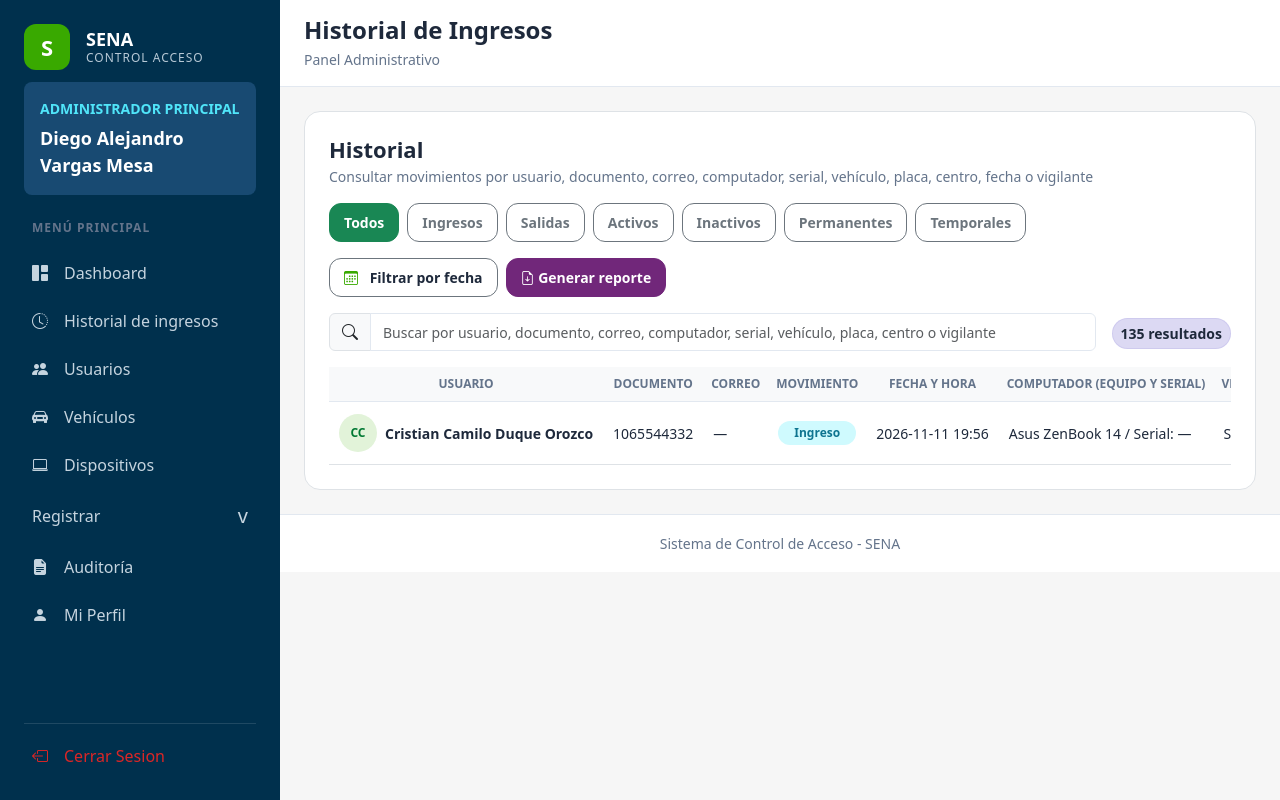
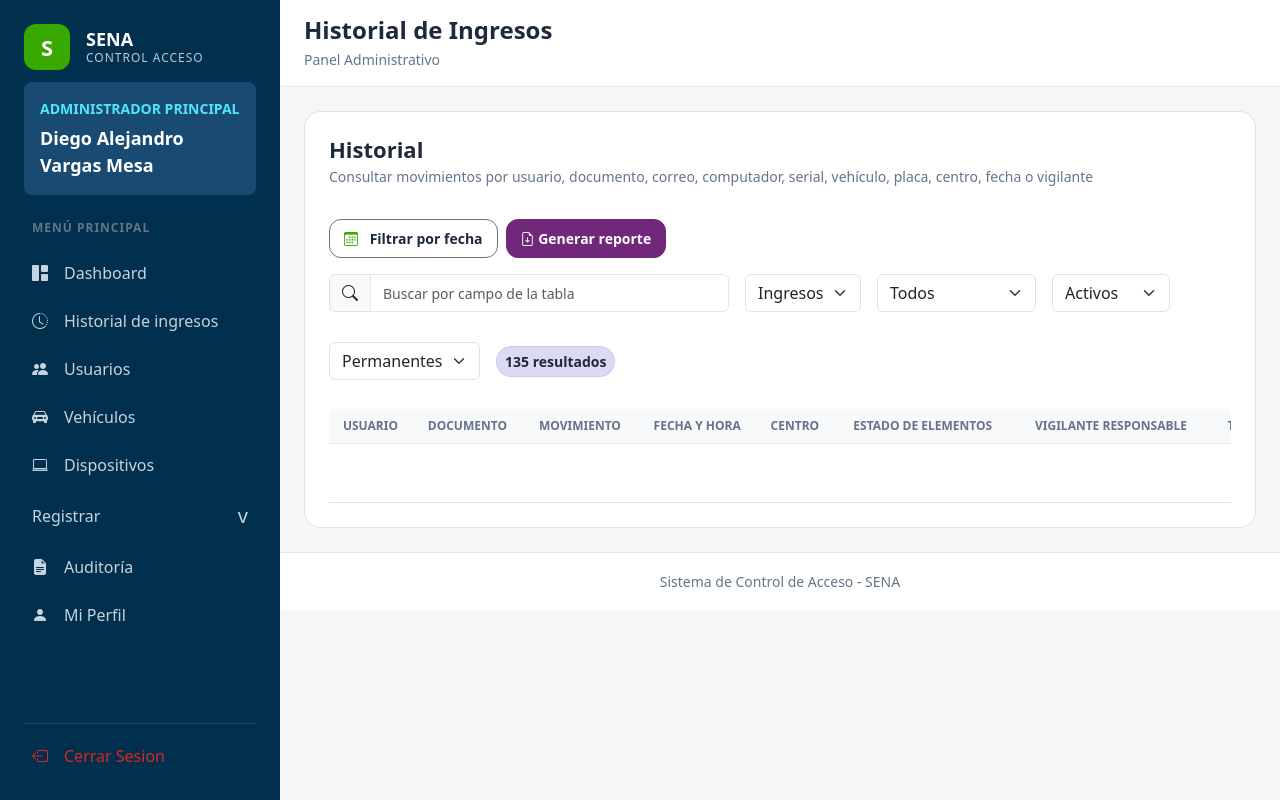
Before and after one commit to samuni0809-netizen/Smart_Access, a PHP site: page /pages/admin/historial_ingresos.html in a window 1280 px wide. Run offline with PHP 8.4, Linux system fonts and the light colour scheme; lists and menus that the app fills with data are empty.

Commit message:
Cambio de botones en las tablas

```diff
--- a/css/tablas.css
+++ b/css/tablas.css
@@ -82,6 +82,10 @@
 
 /* busqueda y contador de resultados */
 
+.form-busqueda{
+    min-width: 400px;
+}
+
 .campo-busqueda {
     border-color: var(--border-color);
     font-size: 14px;
@@ -110,21 +114,6 @@
 
 /* informacion de usuario */
 
-.iniciales-usuario {
-    width: 38px;
-    height: 38px;
-    background-color: #e2f3d9;
-    color: var(--success-text);
-    font-size: 12px;
-    font-weight: 700;
-}
-
-.nombre-usuario {
-    color: var(--text-dark);
-    font-size: 14px;
-    font-weight: 600;
-    white-space: nowrap;
-}
 
 /* etiquetas de movimiento y estado */
 
--- a/pages/admin/historial_ingresos.html
+++ b/pages/admin/historial_ingresos.html
@@ -93,47 +93,7 @@
                             <!-- filtros de movimiento -->
                             <div class="filtros-registros d-flex flex-wrap gap-2" role="group">
 
-                                <button id="filtro-todos" class="btn btn-success" type="button">
 
-                                    Todos
-
-                                </button>
-
-                                <button id="filtro-ingresos" class="btn btn-outline-secondary" type="button">
-
-                                    Ingresos
-
-                                </button>
-
-                                <button id="filtro-salidas" class="btn btn-outline-secondary" type="button">
-
-                                    Salidas
-
-                                </button>
-
-                                <button id="filtro-activos" class="btn btn-outline-secondary" type="button">
-
-                                    Activos
-
-                                </button>
-
-                                <button id="filtro-inactivos" class="btn btn-outline-secondary" type="button">
-
-                                    Inactivos
-
-                                </button>
-
-                                <button id="filtro-permanente" class="btn btn-outline-secondary" type="button">
-
-                                    Permanentes
-
-                                </button>
-
-                                <button id="filtro-temporal" class="btn btn-outline-secondary" type="button">
-
-                                    Temporales
-
-                                </button>
 
                             </div>
 
@@ -165,27 +125,53 @@
 
                     <!-- formulario de búsqueda -->
                     <div
-                        class="busqueda-registros d-flex flex-column flex-md-row align-items-md-center justify-content-between gap-3 mb-3">
+                        class="busqueda-registros flex-wrap d-flex flex-column flex-md-row align-items-md-center gap-3 mb-3 pt-3">
 
-                        <form id="formulario-busqueda" class="flex-grow-1" action="#" method="GET" role="search">
+                        <form id="formulario-busqueda" class="form-busqueda" action="#" method="GET" role="search">
 
-                            <div class="input-group pt-3">
+                            <div class="input-group">
 
                                 <span class="input-group-text">
                                     <i class="bi bi-search"></i>
                                 </span>
 
-                                <input id="busqueda" class="form-control campo-busqueda" name="busqueda" type="search"
-                                    placeholder="Buscar por usuario, documento, correo, computador, serial, vehículo, placa, centro o vigilante">
-
+                                <input id="busqueda" class="form-control campo-busqueda " name="busqueda" type="search"
+                                    placeholder="Buscar por campo de la tabla">
                             </div>
 
                         </form>
 
+                        <div>
+                            <select class="form-select">
+                                <option value="" selected>Ingresos</option>
+                                <option value="">Salidas</option>
+                            </select>
+                        </div>
+                        <div>
+                            <select class="form-select">
+                                <option value="" selected>Todos</option>
+                                <option value="">Usuario</option>
+                                <option value="">Vigilante</option>
+                                <option value="">Administrador</option>
+                            </select>
+                        </div>
+                        <div>
+                            <select class="form-select">
+                                <option value="">Activos</option>
+                                <option value="">Inactivos</option>
+                            </select>
+                        </div>
+                        <div>
+                            <select class="form-select">
+                                <option value=""select>Permanentes</option>
+                                <option value="">Temporales</option>
+                            </select>
+                        </div>
+
                         <!-- cantidad de resultados -->
                         <div>
 
-                            <p id="total-resultados" class="cantidad-resultados mb-0">
+                            <p id="total-resultados" class="cantidad-resultados">
                                 135 resultados
                             </p>
 
@@ -207,15 +193,9 @@
 
                                     <th class="text-nowrap" scope="col">Documento</th>
 
-                                    <th class="text-nowrap" scope="col">Correo</th>
-
                                     <th class="text-nowrap" scope="col">Movimiento</th>
 
                                     <th class="text-nowrap" scope="col">Fecha y hora</th>
-
-                                    <th class="text-nowrap" scope="col">Computador (equipo y serial)</th>
-
-                                    <th class="text-nowrap" scope="col">Vehículo (vehículo y placa)</th>
 
                                     <th class="text-nowrap" scope="col">Centro</th>
 
@@ -243,48 +223,44 @@
 
                                             <div
                                                 class="iniciales-usuario rounded-circle d-flex align-items-center justify-content-center flex-shrink-0">
-                                                CC
+
                                             </div>
 
                                             <div>
                                                 <span class="nombre-usuario">
-                                                    Cristian Camilo Duque Orozco
+
                                                 </span>
                                             </div>
                                         </div>
                                     </td>
 
-                                    <td>1065544332</td>
-
-                                    <td>—</td>
+                                    <td></td>
 
                                     <td>
-                                        <span class="movimiento ingreso badge rounded-pill">
-                                            Ingreso
+                                        <!-- Agregar ingreso o salida para cambiar color -->
+                                        <span class="movimiento badge rounded-pill">
+
                                         </span>
                                     </td>
 
                                     <td>
-                                        <time datetime="2026-11-11T19:56">
-                                            2026-11-11 19:56
-                                        </time>
-                                    </td>
+                                        <span>
 
-                                    <td>Asus ZenBook 14 / Serial: —</td>
-
-                                    <td>Sin vehículo / Placa: —</td>
-
-                                    <td>CTGI</td>
-
-                                    <td>
-                                        <span class="estado-elementos completo badge rounded-pill">
-                                            Completo
                                         </span>
                                     </td>
 
-                                    <td>Rosa Elena Muñoz Agudelo</td>
+                                    <td></td>
 
-                                    <td>Permanente</td>
+                                    <td></td>
+
+                                    <td></td>
+
+                                    <td>
+                                        <!-- Agregar completo o incompleto para cambiar el color -->
+                                        <span class="estado-elementos badge rounded-pill">
+
+                                        </span>
+                                    </td>
 
                                     <td>
                                         <!-- botón ver -->
```
Also changed, not shown: pages/admin/computadores.html (+36 -72 lines), pages/admin/usuarios.html (+41 -75 lines), pages/admin/vehiculos.html (+38 -76 lines), index.php (renamed from index.html), php/conexion.php (added), php/login.php (added), php/registrarse.php (added).
